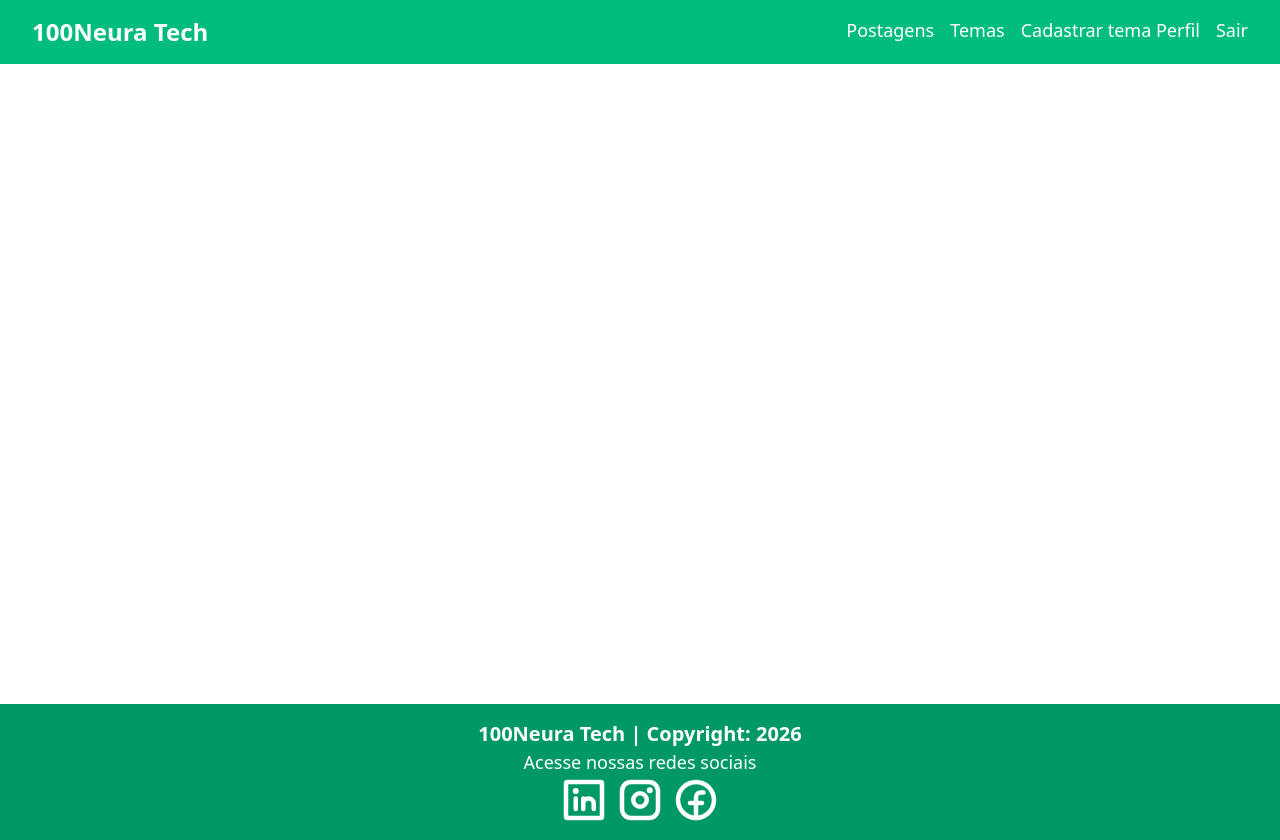
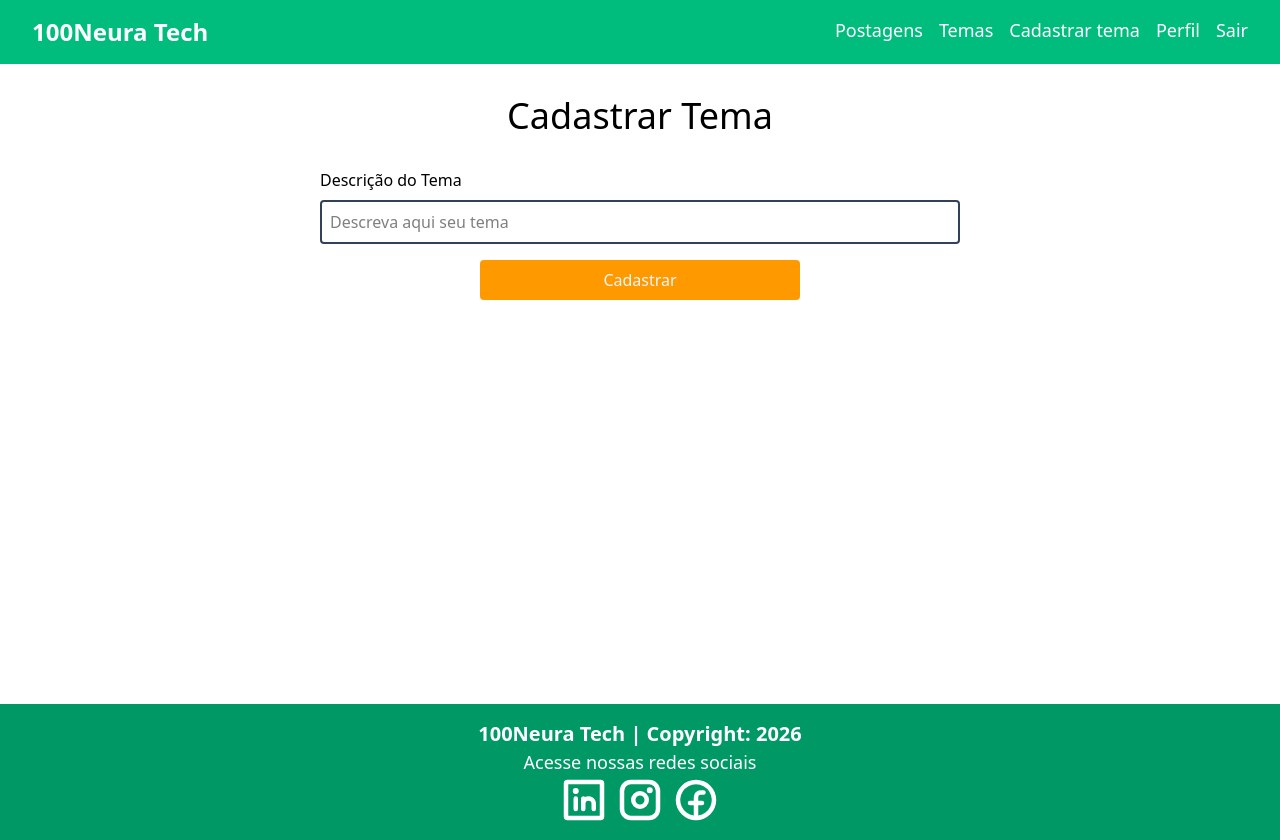
Before and after one commit to MichelleGSilva/blogpessoal-react, a React (Vite) app: page /cadastrartema in a window 1280 px wide. Built offline with nearby package versions, Linux system fonts and the light colour scheme.

Commit message:
Construção do Componente FormTema

```diff
--- a/src/App.tsx
+++ b/src/App.tsx
@@ -1,6 +1,7 @@
 import { BrowserRouter, Route, Routes } from 'react-router-dom'
 import Footer from './components/footer/Footer'
 import Navbar from './components/navbar/Navbar'
+import FormTema from './components/tema/formtema/FormTema'
 import Cadastro from './pages/cadastro/Cadastro'
 import Home from './pages/home/Home'
 import Login from './pages/login/Login'
@@ -19,6 +20,8 @@
 						<Route path="/home" element={<Home />} />
 						<Route path="/cadastro"	element={<Cadastro />} />
 						<Route path="/temas" element={<ListaTemas />} />
+						<Route path="/cadastrartema" element={<FormTema />} />
+						<Route path="/editartema/:id" element={<FormTema />} />
 					</Routes>
 				</div>
 				<Footer />
--- a/src/components/navbar/Navbar.tsx
+++ b/src/components/navbar/Navbar.tsx
@@ -25,7 +25,7 @@
                     <div className='flex gap-4'>
                         Postagens
                         <Link to='/temas' className='hover:underline'>Temas</Link>
-                        Cadastrar tema
+                        <Link to='/cadastrartema' className='hover:underline'>Cadastrar tema</Link>
                         Perfil
                         <Link to='' onClick={logout} className='hover:underline'>Sair</Link>
                     </div>
--- a/src/components/tema/formtema/FormTema.tsx
+++ b/src/components/tema/formtema/FormTema.tsx
@@ -0,0 +1,29 @@
+function FormTema() {
+    return (
+        <div className="container flex flex-col items-center justify-center mx-auto">
+            <h1 className="text-4xl text-center my-8">
+                Cadastrar Tema
+            </h1>
+
+            <form className="w-1/2 flex flex-col gap-4" >
+                <div className="flex flex-col gap-2">
+                    <label htmlFor="descricao">Descrição do Tema</label>
+                    <input
+                        type="text"
+                        placeholder="Descreva aqui seu tema"
+                        name='descricao'
+                        className="border-2 border-slate-700 rounded p-2"
+                    />
+                </div>
+                <button
+                    className="rounded text-slate-100 bg-amber-500
+                               hover:bg-amber-700 w-1/2 py-2 mx-auto flex justify-center"
+                    type="submit">
+                    Cadastrar
+                </button>
+            </form>
+        </div>
+    );
+}
+
+export default FormTema;
```
